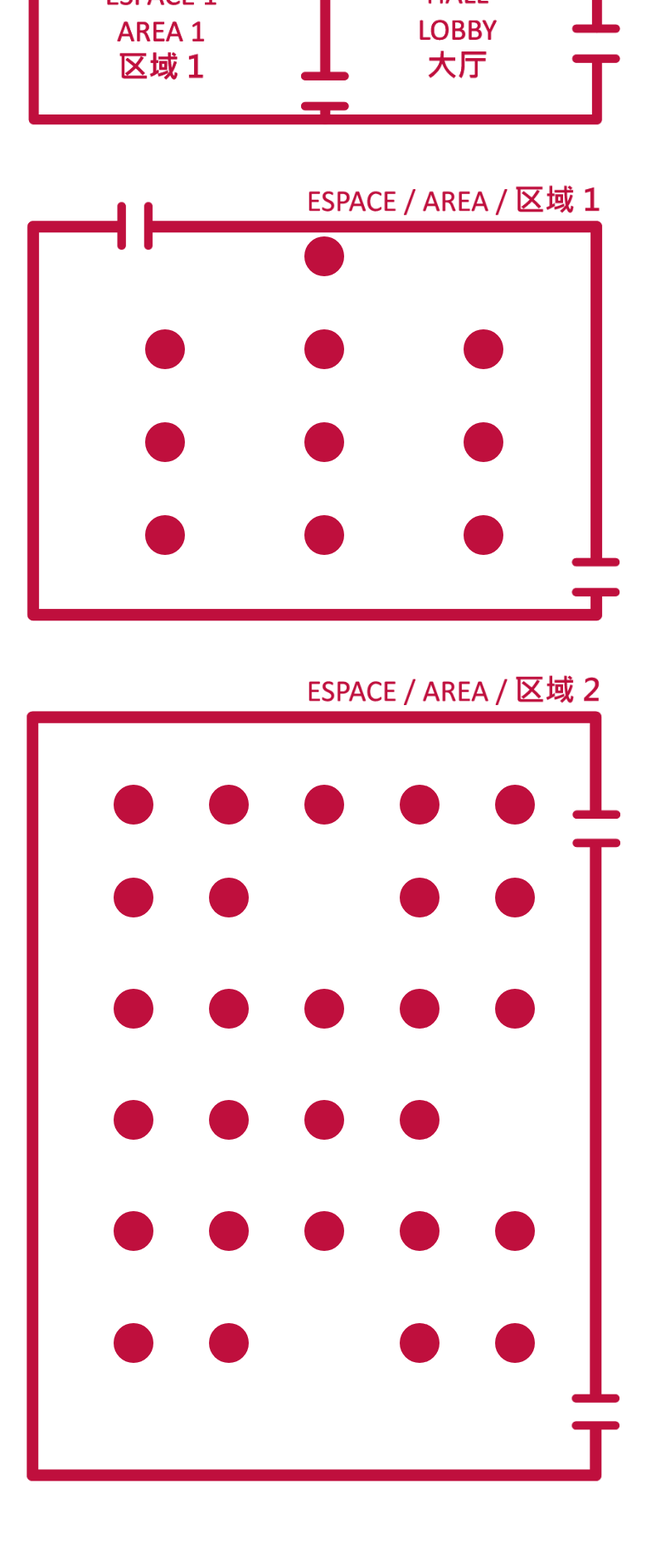
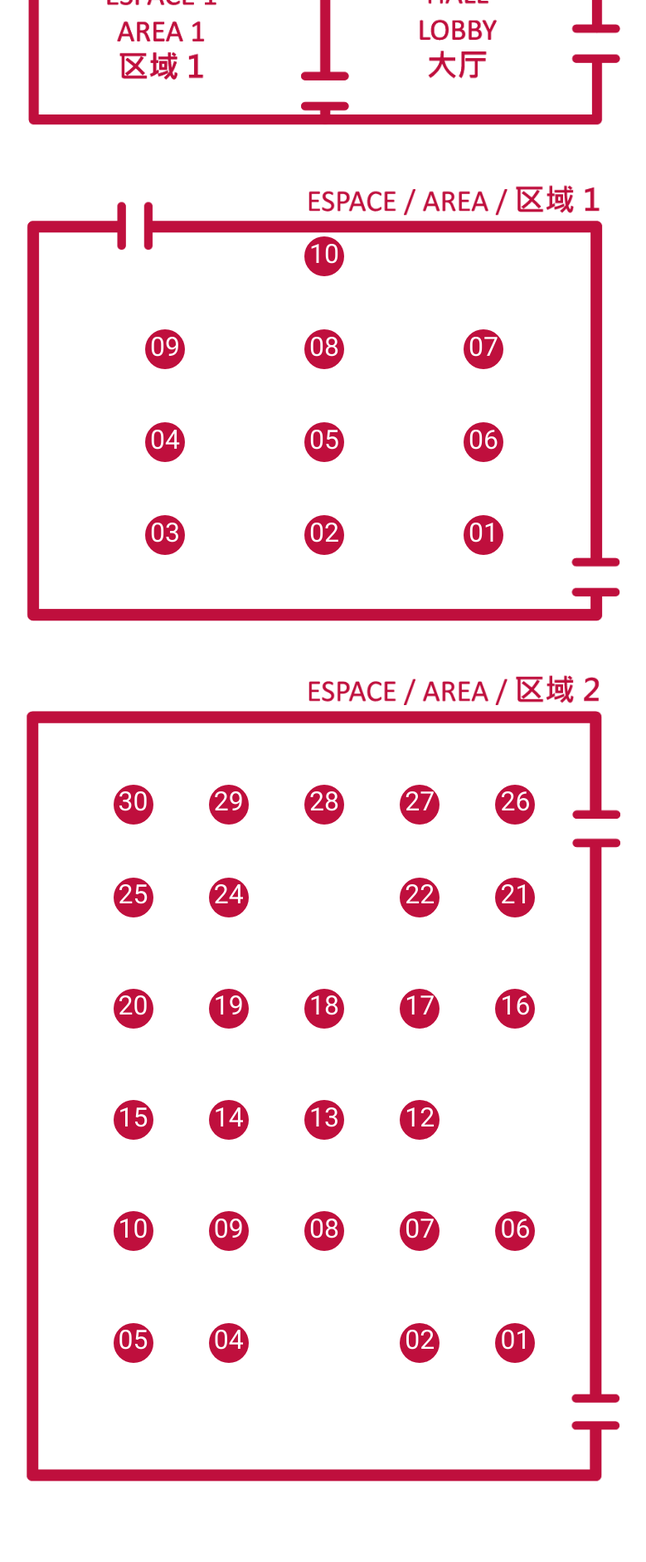
Before and after one commit to GuyomH/Fil-Rouge, a PHP site: page /visite-interactive.php in a window 1280 px wide. Shown: the part 809-2692 px from the top of the page at 83% size, without its empty margins (249-1028 px from the left). Run offline with PHP 8.4, Linux system fonts and the light colour scheme; data comes from the database, SQL or seed files in the repository; some libraries are stand-ins or nearby versions.

Commit message:
maj puce visite interactive

```diff
--- a/visiteurs/css/style.css
+++ b/visiteurs/css/style.css
@@ -159,6 +159,7 @@ a.puce
   margin: auto;
   width: 6vmin;
   height: 6vmin;
+  text-decoration: none;
 }
 
 #e1-01
@@ -480,6 +481,18 @@ a.puce
   left: 0;
   right: 60%;
 }
+
+.emplacement
+{
+  color: #fff;
+  /* font-size: 0.8rem;
+  margin-top: 0.2rem; */
+  font-size: 4vmin;
+  margin-top: 0.1rem;
+}
+
+
+
 /* PLAN INTERACTIF / FIN */
 
 /* MAIN */
--- a/visiteurs/visite-interactive.php
+++ b/visiteurs/visite-interactive.php
@@ -101,7 +101,8 @@ foreach($q2 as $val)
   $listOeuvre .= "\t\t</div>\r\n";
 
   //generation des puces
-  $listPuce .= "\t\t\t<a href=\"#emp{$empOeuvre}\" title=\"{$empOeuvre}\" id=\"e{$empOeuvre}\" class=\"puce\"><div></div></a>\r\n";
+  $number = substr($empOeuvre,-2);
+  $listPuce .= "\t\t\t<a href=\"#emp{$empOeuvre}\" title=\"{$empOeuvre}\" id=\"e{$empOeuvre}\" class=\"puce\"><div class='emplacement'>{$number}</div></a>\r\n";
 }
 
 if(empty($listOeuvre))
```
